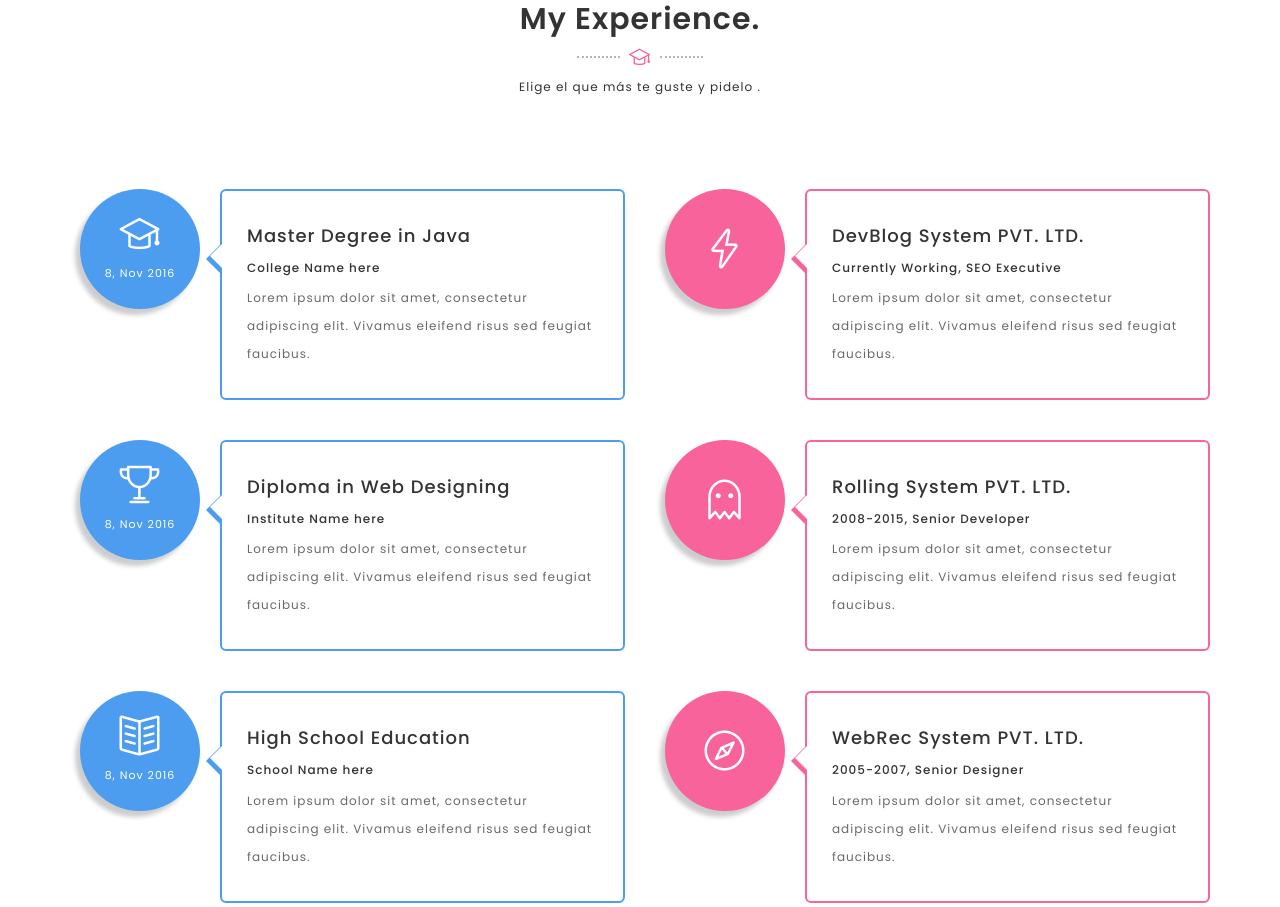
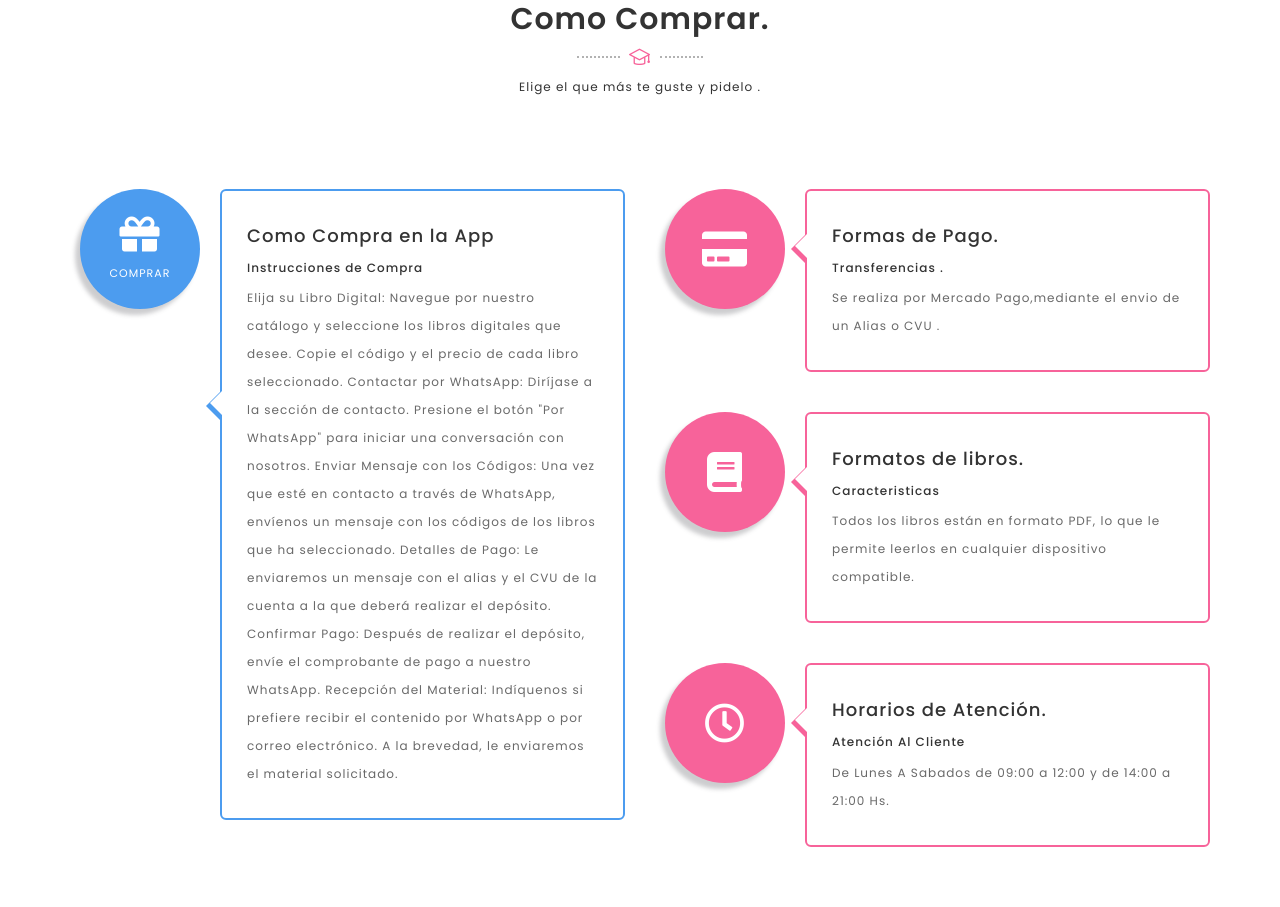
Before and after one commit to LIBROSDIGITALES/web, a plain HTML site: page index.html in a window 1280 px wide. Shown: the part 706-1613 px from the top of the page. Drawn offline with Linux system fonts and the light colour scheme.

Commit message:
iniciar commit

```diff
--- a/index.html
+++ b/index.html
@@ -77,7 +77,7 @@
                                         </li>
                                         <li><a class="smoth-scroll" href="#portfolio">Libros</a>
                                         </li>
-                                        <li><a class="smoth-scroll" href="#testimonials">Testimonial</a>
+                                        <li><a class="smoth-scroll" href="#testimonials">Testimonios</a>
                                         </li>
                                         <li><a class="smoth-scroll" href="#contact">Contactos</a>
                                         </li>
@@ -150,7 +150,7 @@
            <div class="row">
                 <div class="col-sm-12">
                     <div class="section-title">
-                        <h2>My Experience.</h2>
+                        <h2>Como Comprar.</h2>
                          <div class="divider dark">
 						   <i class="icon-graduation"></i>
 						  </div>
@@ -166,40 +166,35 @@
 
 				<div class="experience-item">
 					<div class="experience-circle">
-					   <i class="icon-graduation"></i>
-                       <p>8, Nov 2016</p>
+					   <i class="fas fa-gift"></i>
+                       <p>COMPRAR</p>
 					</div>
 					<div class="experience-content experience-color-blue">
-						<h4>Master Degree in Java</h4>
-                        <h6>College Name here</h6>
-						<p>Lorem ipsum dolor sit amet, consectetur adipiscing elit. Vivamus eleifend risus sed feugiat faucibus.</p>
+						<h4>Como Compra en la App</h4>
+                        <h6>Instrucciones de Compra</h6>
+						<p>Elija su Libro Digital:
+
+              Navegue por nuestro catálogo y seleccione los libros digitales que desee.
+              Copie el código y el precio de cada libro seleccionado.
+              Contactar por WhatsApp:
+
+              Diríjase a la sección de contacto.
+              Presione el botón "Por WhatsApp" para iniciar una conversación con nosotros.
+              Enviar Mensaje con los Códigos:
+
+              Una vez que esté en contacto a través de WhatsApp, envíenos un mensaje con los códigos de los libros que ha seleccionado.
+              Detalles de Pago:
+
+              Le enviaremos un mensaje con el alias y el CVU de la cuenta a la que deberá realizar el depósito.
+              Confirmar Pago:
+
+              Después de realizar el depósito, envíe el comprobante de pago a nuestro WhatsApp.
+              Recepción del Material:
+
+              Indíquenos si prefiere recibir el contenido por WhatsApp o por correo electrónico.
+              A la brevedad, le enviaremos el material solicitado.</p>
 					</div>
 				 </div>
-
-				<div class="experience-item">
-					<div class="experience-circle">
-						<i class="icon-trophy"></i>
-                        <p>8, Nov 2016</p>
-					</div>
-					<div class="experience-content experience-color-blue">
-						<h4>Diploma in Web Designing</h4>
-                        <h6>Institute Name here</h6>
-						<p>Lorem ipsum dolor sit amet, consectetur adipiscing elit. Vivamus eleifend risus sed feugiat faucibus.</p>
-					</div>
-				 </div>
-
-				<div class="experience-item">
-					<div class="experience-circle">
-						<i class="icon-book-open"></i>
-                        <p>8, Nov 2016</p>
-					</div>
-					<div class="experience-content experience-color-blue">
-						<h4>High School Education</h4>
-                        <h6>School Name here</h6>
-						<p>Lorem ipsum dolor sit amet, consectetur adipiscing elit. Vivamus eleifend risus sed feugiat faucibus.</p>
-					</div>
-				 </div>
-
 			 </div>
 			</div>
 
@@ -208,34 +203,34 @@
 
 				<div class="experience-item">
 					<div class="experience-circle experience-company pink-color-bg">
-					   <i class="icon-energy"></i>
+					   <i class="fas fa-credit-card"></i>
 					</div>
 					<div class="experience-content">
-						<h4>DevBlog System PVT. LTD.</h4>
-                        <h6>Currently Working, SEO Executive</h6>
-						<p>Lorem ipsum dolor sit amet, consectetur adipiscing elit. Vivamus eleifend risus sed feugiat faucibus.</p>
+						<h4>Formas de Pago.</h4>
+                        <h6>Transferencias .</h6>
+						<p>Se realiza por Mercado Pago,mediante el envio de un Alias o CVU .</p>
 					</div>
 				 </div>
 
 				<div class="experience-item">
 					<div class="experience-circle experience-company pink-color-bg">
-						<i class="icon-ghost"></i>
+						<i class="fas fa-book"></i>
 					</div>
 					<div class="experience-content">
-						<h4>Rolling System PVT. LTD.</h4>
-                        <h6>2008-2015, Senior Developer</h6>
-						<p>Lorem ipsum dolor sit amet, consectetur adipiscing elit. Vivamus eleifend risus sed feugiat faucibus.</p>
+						<h4>Formatos de libros.</h4>
+                        <h6>Caracteristicas</h6>
+						<p>Todos los libros están en formato PDF, lo que le permite leerlos en cualquier dispositivo compatible.</p>
 					</div>
 				 </div>
 
 				<div class="experience-item">
 					<div class="experience-circle experience-company pink-color-bg">
-						<i class="icon-compass"></i>
+						<i class="far fa-clock"></i>
 					</div>
 					<div class="experience-content">
-						<h4>WebRec System PVT. LTD.</h4>
-                        <h6>2005-2007, Senior Designer</h6>
-						<p>Lorem ipsum dolor sit amet, consectetur adipiscing elit. Vivamus eleifend risus sed feugiat faucibus.</p>
+						<h4>Horarios de Atención.</h4>
+                        <h6>Atención Al Cliente</h6>
+						<p>De Lunes A Sabados de 09:00 a 12:00 y de 14:00 a 21:00 Hs.</p>
 					</div>
 				 </div>
 
@@ -439,7 +434,7 @@
               </div>
 
               <div class="col-md-10">
-                  <div class="portfolio-inner margin-top-30">
+                  <div class="portfolio-inner margin-top-20">
                       <!-- Aquí van los divs de los libros -->
                       <div class="col-md-3 col-sm-4 col-xs-6 mix portfolio ">
                           <div class="item">
@@ -447,7 +442,6 @@
                                   <img src="images/tapas/informatica/1.JPG" alt="Título del libro" style="max-width: 50%; height: auto;">
                               </a>
                               <div class="book-info">
-                                  <p><strong>Código:</strong> 001</p>
                                   <p><strong>Precio:</strong> $10.00</p>
                               </div>
                           </div>
@@ -461,7 +455,6 @@
                                   <img src="images/tapas/informatica/2.JPG" alt="Título del libro" style="max-width: 50%; height: auto;">
                               </a>
                               <div class="book-info">
-                                  <p><strong>Código:</strong> 002</p>
                                   <p><strong>Precio:</strong> $12.00</p>
                               </div>
                           </div>
@@ -472,7 +465,6 @@
                                 <img src="images/tapas/cristianismo/2.JPG" alt="Título del libro" style="max-width: 50%; height: auto;">
                             </a>
                             <div class="book-info">
-                                <p><strong>Código:</strong> 002</p>
                                 <p><strong>Precio:</strong> $12.00</p>
                             </div>
                         </div>
@@ -628,83 +620,39 @@
       <div class="container">
           <div class="row">
               <div class="col-sm-12">
-                    <div class="section-title">
-                        <h2>Contact Me.</h2>
+                  <div class="section-title text-center">
+                      <h2>Contactame.</h2>
                       <div class="divider dark">
                           <i class="icon-envelope-open"></i>
                       </div>
-                        <p>Elige el que más te guste y pidelo .</p>
+                      <p>Elige el que más te guste y pidelo.</p>
                   </div>
               </div>
           </div>
 
-
           <div class="margin-top-30 margin-bottom-50">
               <div class="row">
-
                   <div class="col-md-offset-3 col-sm-offset-2 col-md-6 col-sm-8">
-
                       <div class="row">
-                 <div class="contact-us-detail"><a href="mailto:name@domain.com">name@domain.com</a></div>
-                  <form class="contact-us pattern-bg">
-
-					  <div class="col-sm-6">
-						<div class="form-group">
-						  <input type="text" id="name" class="form-control" placeholder="Your Name">
+                          <div class="contact-us-detail text-center">
+                              <a href="https://wa.me/5493863432149?text=Hola%2C%20quiero%20m%C3%A1s%20informaci%C3%B3n%20sobre%20tus%20servicios" class="btn btn-primary btn-lg">
+                                  <i class="icon-whatsapp"></i> Por WhatsApp
+                              </a>
                           </div>
-                        </div>
-
-                       <div class="col-sm-6">
-					    <div class="form-group">
-						 <input type="email" id="email" class="form-control" placeholder="Your Email">
-						 </div>
-                        </div>
-
-                        <div class="col-sm-6">
-						  <div class="form-group">
-							<input type="text" id="website" class="form-control" placeholder="Your Website">
-						   </div>
-                          </div>
-
-                        <div class="col-sm-6">
-						  <div class="form-group">
-							<input type="text" id="address" class="form-control" placeholder="Where are You From?">
-						   </div>
-                          </div>
-
-                         <div class="col-sm-12">
-						  <select id="subject" class="form-group form-control">
-							<option value="" selected disabled>Subject</option>
-							<option>Website Design & Development</option>
-							<option>Wordpress Development</option>
-							<option>Search Engine Optimization</option>
-                            <option>Mobile Website</option>
-							<option>I Want to General Talk</option>
-                            <option>Other</option>
-						   </select>
-                          </div>
-
-                       <div class="col-sm-12">
-					    <div class="textarea-message form-group">
-					      <textarea id="message" class="textarea-message form-control" placeholder="Your Message" rows="5"></textarea>
-						  </div>
-                         </div>
-
-
-                    <div class="text-center">
-		               <button type="submit" class="button button-style button-style-dark button-style-color-2">Submit</button>
-	                  </div>
-
-                  </form>
-
+                          <!-- Puedes eliminar el formulario o comentarlo si ya no es necesario -->
+                          <!-- <form class="contact-us pattern-bg">
+                              ...
+                          </form> -->
                       </div>
                   </div>
               </div>
-
-
           </div>
       </div>
   </section>
+
+  <!-- Asegúrate de tener el enlace a FontAwesome en tu proyecto para los íconos -->
+  <link rel="stylesheet" href="https://cdnjs.cloudflare.com/ajax/libs/font-awesome/5.15.3/css/all.min.css">
+
      <!-- Contact End -->
 
 
@@ -726,7 +674,7 @@
           </div>
 
              <div class="col-md-12 uipasta-credit">
-                <p>Design By <a href="http://www.uipasta.com" target="_blank" title="UiPasta">UiPasta</a></p>
+                <p>LIBROS DIGITALES <a href="#" target="_blank" title="UiPasta"></a></p>
                 </div>
 
              </div>
```
Lines whose indentation alone changed are shown as unchanged.
